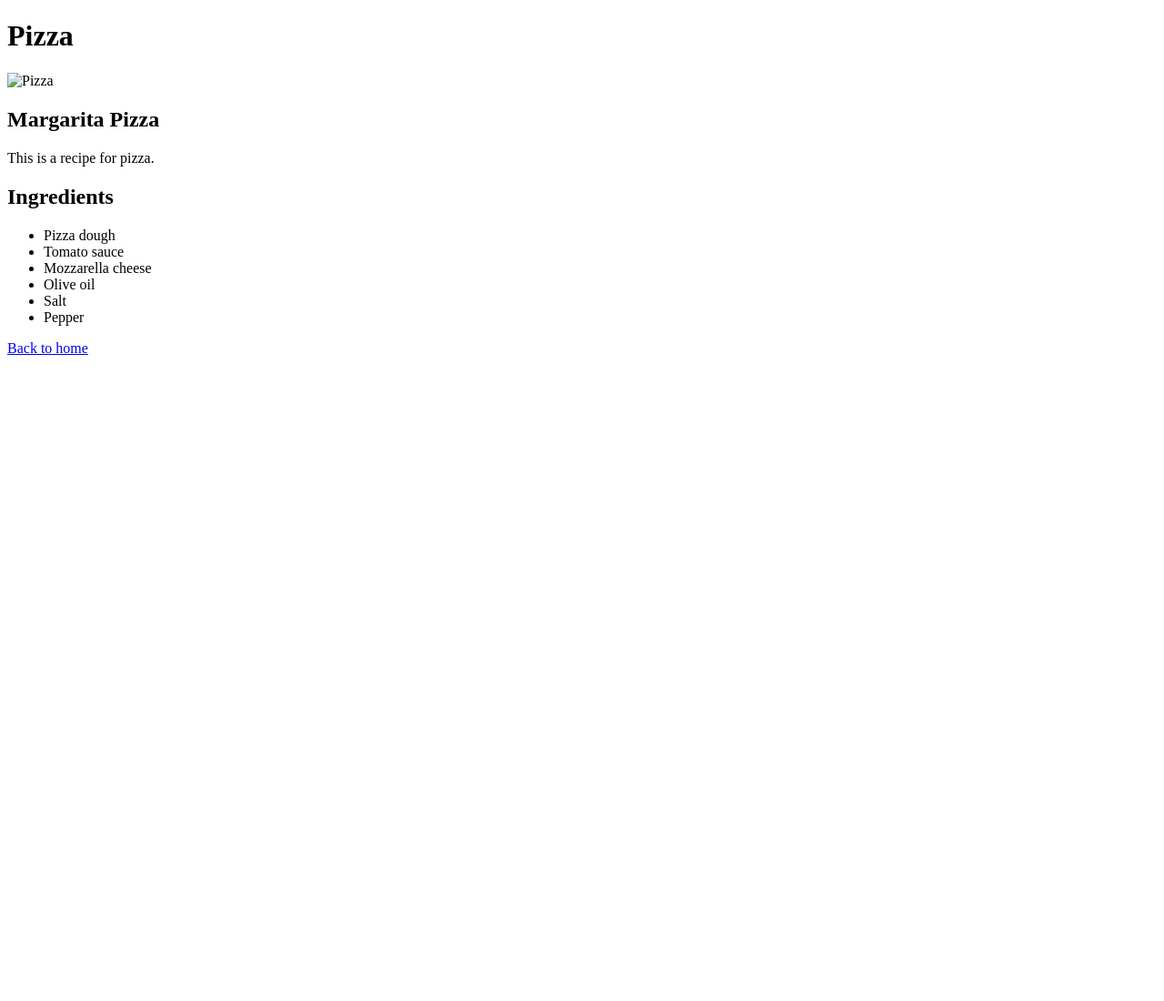
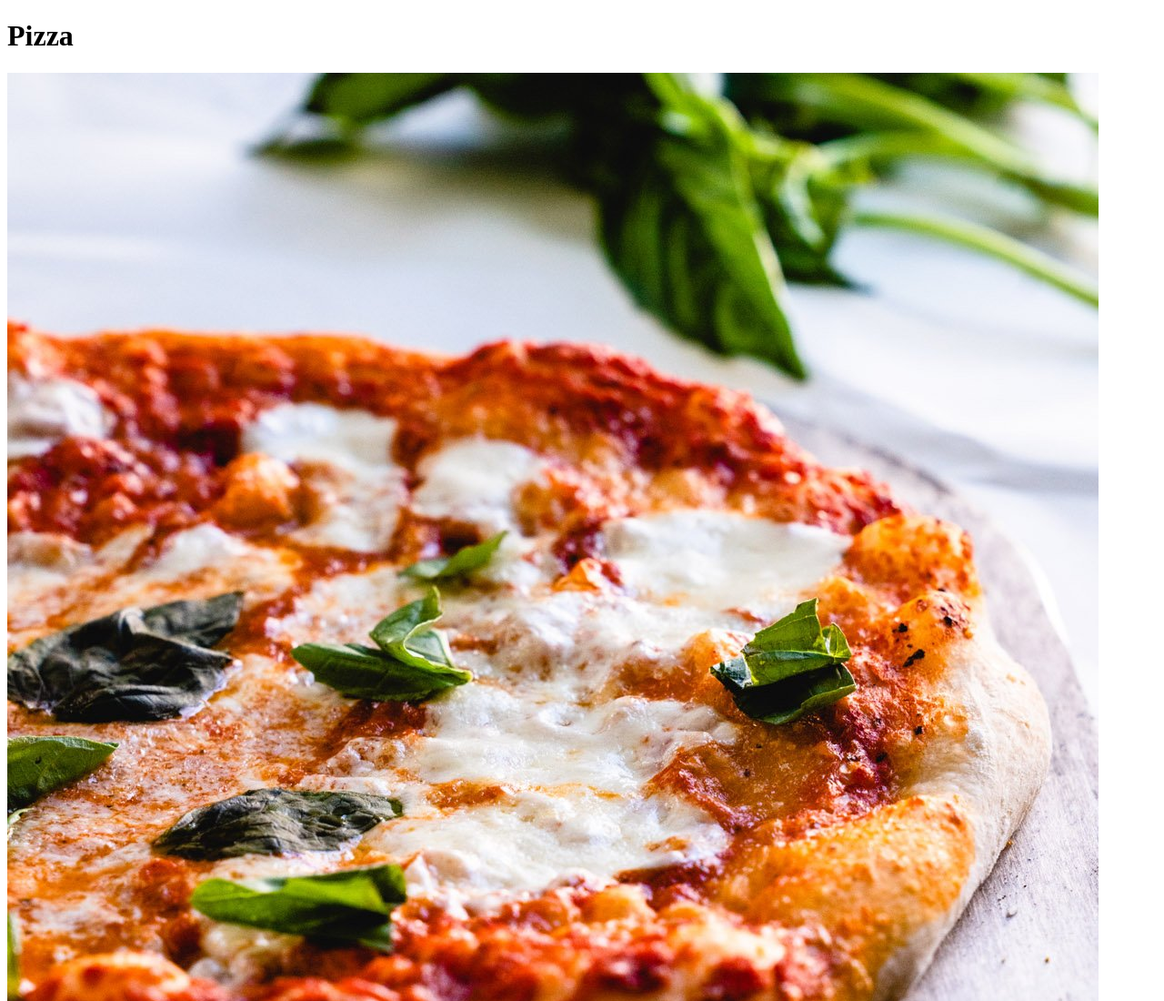
Before and after one commit to lbarnoon/recipe, a plain HTML site: page recipes/pizza.html in a window 1280 px wide. Shown: the top 1100 px of the page at 91% size. Before the commit the page ends 800 px from the top, so only its background shows below. Drawn offline with Linux system fonts and the light colour scheme.

Commit message:
fixed broken food image link in pizza.html

```diff
--- a/recipes/pizza.html
+++ b/recipes/pizza.html
@@ -7,7 +7,7 @@
 </head>
 <body>
     <h1>Pizza</h1>
-    <img src="../img/pizza.png" alt="Pizza">
+    <img src="../img/Margherita-Pizza-0035.jpeg" alt="Pizza">
     <h2>Margarita Pizza</h2>
     <p>This is a recipe for pizza.</p>
     <h2>Ingredients</h2>
```
